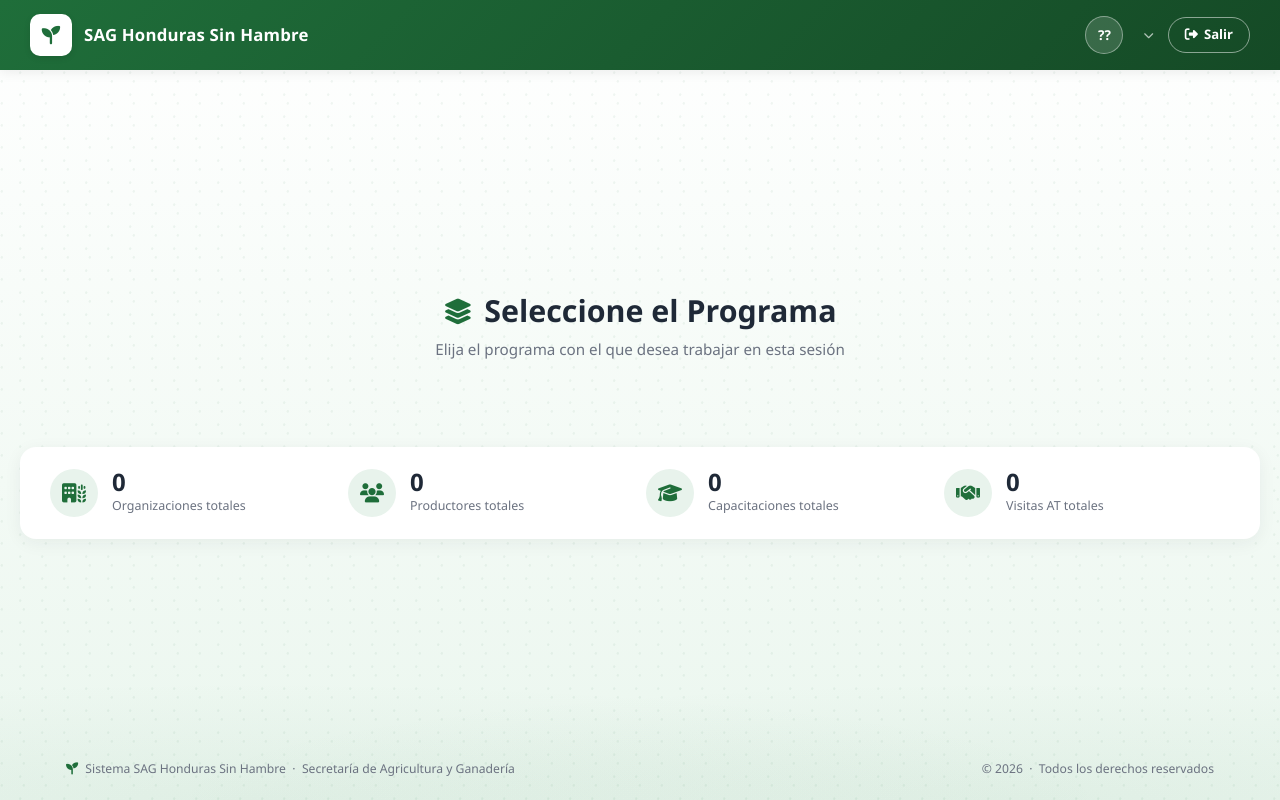
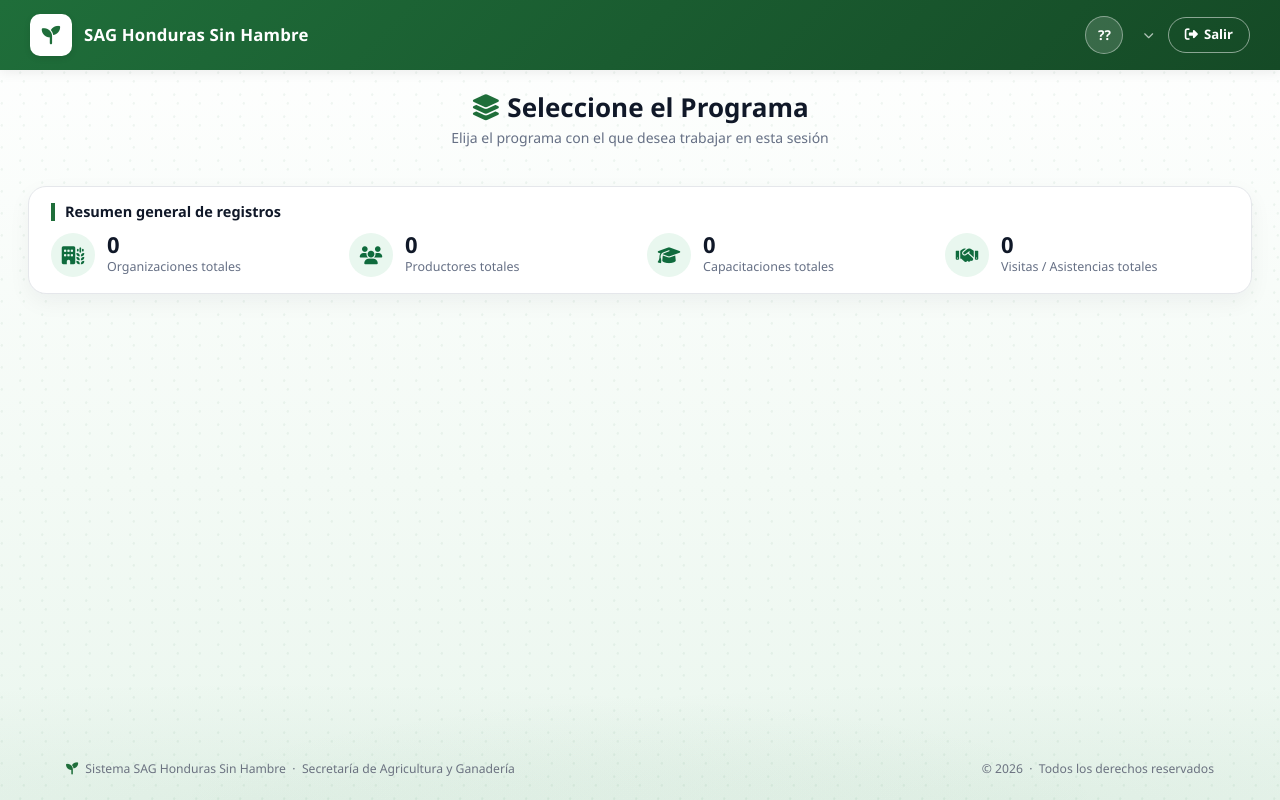
Before and after one commit to Marco2350/SAG_DEMO, a PHP site: page /sag_programas/app/views/programas/selector.php in a window 1280 px wide. Run offline with PHP 8.4, Linux system fonts and the light colour scheme; the template is opened without the code that fills it, so the values that code supplies are empty; some libraries are stand-ins or nearby versions.

Commit message:
style: compactar login y selector de programas para que entren en una sola vista sin scroll

```diff
--- a/app/views/programas/selector.php
+++ b/app/views/programas/selector.php
@@ -9,6 +9,7 @@
   <link rel="stylesheet" href="https://cdn.jsdelivr.net/npm/bootstrap@5.3.0/dist/css/bootstrap.min.css"/>
   <link rel="stylesheet" href="https://cdnjs.cloudflare.com/ajax/libs/font-awesome/6.4.0/css/all.min.css"/>
   <style>
+    /* Variables compartidas con el resto del sistema SAG */
     :root {
       --sag-green:        #1f6e3a;
       --sag-green-dark:   #154a26;
@@ -17,14 +18,6 @@
       --sag-text:         #1f2937;
       --sag-text-soft:    #6b7280;
       --sag-border:       #e5e7eb;
-
-      /* Programas */
-      --pipc:        #6F4E37;
-      --pipc-light:  #f7efe7;
-      --pipg:        #2563eb;
-      --pipg-light:  #eaf1ff;
-      --pipa:        #16a34a;
-      --pipa-light:  #e8f7ee;
     }
     * { box-sizing:border-box; margin:0; padding:0; }
     html, body { height:100%; }
@@ -93,126 +86,205 @@
     }
     .sel-logout:hover { background:#fff; color: var(--sag-green); border-color:#fff; }
 
-    /* ── Contenido principal ── */
-    .sel-content {
-      flex:1; display:flex; flex-direction:column;
-      align-items:center; justify-content:center;
-      padding: 50px 20px 30px;
-      position:relative; z-index:2;
+    /* ════════════════════════════════════════════════════════════ */
+    /*  Selector de programas (rediseño de visualización)            */
+    /* ════════════════════════════════════════════════════════════ */
+    .program-selector-wrapper {
+        max-width: 1500px;
+        margin: 0 auto;
+        padding: 22px 28px 16px;
+        position: relative;
+        z-index: 2;
+        flex: 1;
+        width: 100%;
     }
-
-    .sel-title {
-      text-align:center; margin-bottom:38px;
+    .selector-title {
+        text-align: center;
+        margin-bottom: 20px;
     }
-    .sel-title h1 {
-      color: var(--sag-text);
-      font-size:1.9rem; font-weight:700; margin-bottom:8px;
-      display:inline-flex; align-items:center; gap:12px;
+    .selector-title h1 {
+        font-size: 26px;
+        font-weight: 800;
+        color: #101828;
+        margin-bottom: 4px;
     }
-    .sel-title h1 .ico {
-      color: var(--sag-green); font-size:1.6rem;
+    .selector-title p {
+        font-size: 14px;
+        color: #667085;
     }
-    .sel-title p {
-      color: var(--sag-text-soft);
-      font-size:.95rem;
+    .program-grid {
+        display: grid;
+        grid-template-columns: repeat(4, minmax(240px, 1fr));
+        gap: 18px;
+        margin-bottom: 18px;
     }
-
-    /* ── Grid de programas ── */
-    .programas-grid {
-      display:grid; grid-template-columns: repeat(4, 1fr);
-      gap:22px; max-width:1440px; width:100%;
+    .program-card {
+        background: #ffffff;
+        border: 1px solid #e5e7eb;
+        border-radius: 18px;
+        overflow: hidden;
+        box-shadow: 0 8px 22px rgba(16, 24, 40, 0.06);
+        transition: all 0.25s ease;
+        cursor: pointer;
+        display: flex;
+        flex-direction: column;
     }
-    @media(max-width:1200px) { .programas-grid { grid-template-columns:1fr 1fr; max-width:720px; } }
-    @media(max-width:620px)  { .programas-grid { grid-template-columns:1fr; max-width:420px; } }
-
-    .prog-card {
-      background:#fff;
-      border-radius:18px;
-      overflow:hidden;
-      box-shadow: 0 6px 24px rgba(31,41,55,.08);
-      transition: transform .2s ease, box-shadow .2s ease;
-      cursor:pointer;
-      border:2px solid transparent;
-      display:flex; flex-direction:column;
+    .program-card:hover {
+        transform: translateY(-4px);
+        box-shadow: 0 14px 30px rgba(16, 24, 40, 0.11);
+        border-color: rgba(15, 81, 50, 0.25);
     }
-    .prog-card:hover {
-      transform: translateY(-4px);
-      box-shadow: 0 14px 36px rgba(31,41,55,.14);
+    .program-card.selected {
+        border-color: var(--sag-green);
+        box-shadow: 0 14px 30px rgba(31, 110, 58, 0.16);
     }
-    .prog-card.selected { border-color: var(--sag-green); }
-
-    .prog-header {
-      padding: 30px 22px 26px; text-align:center;
-      position:relative;
+    .program-card-header {
+        padding: 18px 22px 16px;
+        text-align: center;
     }
-    .prog-icon-wrap {
-      width:78px; height:78px; border-radius:50%;
-      display:flex; align-items:center; justify-content:center;
-      margin:0 auto 16px;
-      font-size:2rem;
+    .program-badge {
+        display: inline-block;
+        padding: 4px 12px;
+        border-radius: 12px;
+        font-size: 11px;
+        font-weight: 700;
+        margin-bottom: 12px;
+        letter-spacing: .2px;
     }
-    .prog-sigla {
-      font-size:1.55rem; font-weight:800;
-      letter-spacing:.5px; line-height:1;
-      margin-bottom:8px;
+    .program-icon {
+        width: 66px;
+        height: 66px;
+        border-radius: 50%;
+        margin: 0 auto 12px;
+        display: flex;
+        align-items: center;
+        justify-content: center;
+        font-size: 26px;
     }
-    .prog-nombre {
-      font-size:.82rem;
-      color: var(--sag-text-soft);
-      line-height:1.45;
-      padding:0 6px;
+    .program-code {
+        font-size: 24px;
+        font-weight: 900;
+        letter-spacing: .8px;
+        margin-bottom: 6px;
+        line-height: 1;
     }
-
-    .prog-stats {
-      padding:18px 22px 20px;
-      border-top:1px solid #f0f0f0;
-      display:grid; grid-template-columns:1fr 1fr;
-      gap:14px 16px;
+    .program-description {
+        font-size: 12.5px;
+        color: #475467;
+        line-height: 1.4;
+        min-height: 36px;
     }
-    .prog-stat { text-align:center; }
-    .prog-stat .val { font-size:1.5rem; font-weight:800; line-height:1; }
-    .prog-stat .lbl {
-      font-size:.72rem; color: var(--sag-text-soft);
-      margin-top:4px; display:flex; align-items:center;
-      justify-content:center; gap:4px;
+    .program-stats {
+        border-top: 1px solid #eaecf0;
+        padding: 14px 22px 12px;
+        display: grid;
+        grid-template-columns: repeat(2, 1fr);
+        gap: 12px 10px;
     }
-    .prog-stat .lbl i { font-size:.7rem; }
-
-    .prog-btn {
-      display:flex; align-items:center; justify-content:center; gap:8px;
-      width:100%; padding:14px;
-      font-size:.95rem; font-weight:700;
-      color:#fff; border:none; cursor:pointer;
-      transition: filter .2s;
-      letter-spacing:.3px;
-      margin-top:auto;
+    .stat-item {
+        text-align: center;
     }
-    .prog-btn:hover { filter:brightness(.92); }
-    .prog-btn i { font-size:.9rem; }
-
-    /* ── Footer totales ── */
-    .sel-footer {
-      max-width:1440px; width:100%; margin-top:32px;
-      background:#fff; border-radius:16px;
-      padding:22px 30px;
-      display:grid; grid-template-columns:repeat(4,1fr);
-      gap:12px; text-align:left;
-      box-shadow: 0 4px 18px rgba(31,41,55,.06);
+    .stat-value {
+        font-size: 20px;
+        font-weight: 900;
+        line-height: 1;
     }
-    @media(max-width:760px) { .sel-footer { grid-template-columns:1fr 1fr; } }
-
-    .sf-item {
-      display:flex; align-items:center; gap:14px;
+    .stat-label {
+        font-size: 11.5px;
+        color: #667085;
+        margin-top: 4px;
+        display: flex;
+        align-items: center;
+        justify-content: center;
+        gap: 4px;
     }
-    .sf-icon {
-      width:48px; height:48px; border-radius:50%;
-      background: var(--sag-green-soft);
-      color: var(--sag-green);
-      display:flex; align-items:center; justify-content:center;
-      font-size:1.2rem; flex-shrink:0;
+    .stat-label i { font-size: .7rem; }
+    .program-button {
+        display: block;
+        width: calc(100% - 24px);
+        margin: 6px 12px 12px;
+        padding: 11px 14px;
+        border-radius: 10px;
+        border: none;
+        color: #ffffff;
+        font-size: 14px;
+        font-weight: 800;
+        text-align: center;
+        text-decoration: none;
+        transition: all 0.2s ease;
+        cursor: pointer;
+        margin-top: auto;
     }
-    .sf-val { font-size:1.5rem; font-weight:800; color:var(--sag-text); line-height:1; }
-    .sf-lbl { font-size:.78rem; color:var(--sag-text-soft); margin-top:3px; }
+    .program-button:hover {
+        filter: brightness(0.95);
+        transform: translateY(-1px);
+    }
+    .summary-panel {
+        background: #ffffff;
+        border-radius: 18px;
+        border: 1px solid #e5e7eb;
+        padding: 16px 22px;
+        box-shadow: 0 8px 22px rgba(16, 24, 40, 0.05);
+    }
+    .summary-title {
+        font-size: 14.5px;
+        font-weight: 700;
+        color: #101828;
+        margin-bottom: 12px;
+        padding-left: 10px;
+        border-left: 4px solid var(--sag-green);
+        line-height: 1.2;
+    }
+    .summary-grid {
+        display: grid;
+        grid-template-columns: repeat(4, 1fr);
+        gap: 14px;
+    }
+    .summary-item {
+        display: flex;
+        align-items: center;
+        gap: 12px;
+    }
+    .summary-icon {
+        width: 44px;
+        height: 44px;
+        border-radius: 50%;
+        background: #e9f7ef;
+        color: #0f6b3d;
+        display: flex;
+        align-items: center;
+        justify-content: center;
+        font-size: 18px;
+        flex-shrink: 0;
+    }
+    .summary-value {
+        font-size: 22px;
+        font-weight: 900;
+        color: #101828;
+        line-height: 1;
+    }
+    .summary-label {
+        font-size: 12.5px;
+        color: #667085;
+        margin-top: 3px;
+    }
+    @media (max-width: 1200px) {
+        .program-grid {
+            grid-template-columns: repeat(2, 1fr);
+        }
+        .summary-grid {
+            grid-template-columns: repeat(2, 1fr);
+        }
+    }
+    @media (max-width: 700px) {
+        .program-grid,
+        .summary-grid {
+            grid-template-columns: 1fr;
+        }
+        .program-selector-wrapper {
+            padding: 28px 16px;
+        }
+    }
 
     /* ── Page footer ── */
     .sel-pagefooter {
@@ -259,66 +331,81 @@
 </div>
 
 <!-- Contenido -->
-<div class="sel-content">
+<div class="program-selector-wrapper">
 
-  <div class="sel-title">
-    <h1><i class="fas fa-layer-group ico"></i> Seleccione el Programa</h1>
+  <div class="selector-title">
+    <h1><i class="fas fa-layer-group" style="color:var(--sag-green);"></i> Seleccione el Programa</h1>
     <p>Elija el programa con el que desea trabajar en esta sesión</p>
   </div>
 
   <!-- Grid de programas -->
-  <div class="programas-grid">
+  <?php
+  // Etiqueta corta descriptiva por programa (badge superior de la card)
+  $badges = [
+      'pipc'  => 'Incentivos Café',
+      'pipg'  => 'Incentivos ganaderos',
+      'pipa'  => 'Incentivos agrícola',
+      'fprog' => 'Fortalecimiento 2026',
+  ];
+  ?>
+  <div class="program-grid">
     <?php foreach ($programas as $key => $prog):
       $s = $stats[$key] ?? ['orgs'=>0,'benes'=>0,'caps'=>0,'at'=>0];
+      $badgeText = $badges[$key] ?? '';
     ?>
-    <div class="prog-card" onclick="seleccionar('<?= $key ?>')">
-      <div class="prog-header" style="background: linear-gradient(160deg, <?= $prog['color_light'] ?> 0%, #ffffff 90%);">
-        <div class="prog-icon-wrap" style="background: <?= $prog['color'] ?>22;">
+    <div class="program-card" onclick="seleccionar('<?= $key ?>')">
+      <div class="program-card-header" style="background: linear-gradient(160deg, <?= $prog['color_light'] ?> 0%, #ffffff 90%);">
+        <?php if ($badgeText !== ''): ?>
+        <div class="program-badge" style="background: <?= $prog['color_light'] ?>; color:<?= $prog['color'] ?>;">
+          <?= htmlspecialchars($badgeText) ?>
+        </div>
+        <?php endif; ?>
+        <div class="program-icon" style="background: <?= $prog['color_light'] ?>;">
           <?= progIconHtml($prog) ?>
         </div>
-        <div class="prog-sigla" style="color:<?= $prog['color'] ?>;"><?= $prog['sigla'] ?></div>
-        <div class="prog-nombre"><?= htmlspecialchars($prog['nombre']) ?></div>
+        <div class="program-code" style="color:<?= $prog['color'] ?>;"><?= $prog['sigla'] ?></div>
+        <div class="program-description"><?= htmlspecialchars($prog['nombre']) ?></div>
       </div>
 
-      <div class="prog-stats">
+      <div class="program-stats">
         <?php if (($s['tipo'] ?? 'pip') === 'fprog'): ?>
-        <div class="prog-stat">
-          <div class="val" style="color:<?= $prog['color'] ?>;"><?= number_format($s['total']) ?></div>
-          <div class="lbl"><i class="fas fa-list-check"></i>Acciones</div>
+        <div class="stat-item">
+          <div class="stat-value" style="color:<?= $prog['color'] ?>;"><?= number_format($s['total']) ?></div>
+          <div class="stat-label"><i class="fas fa-list-check"></i>Acciones</div>
         </div>
-        <div class="prog-stat">
-          <div class="val" style="color:<?= $prog['color'] ?>;"><?= number_format($s['planificado']) ?></div>
-          <div class="lbl"><i class="fas fa-clock"></i>Planificadas</div>
+        <div class="stat-item">
+          <div class="stat-value" style="color:<?= $prog['color'] ?>;"><?= number_format($s['planificado']) ?></div>
+          <div class="stat-label"><i class="fas fa-clock"></i>Planificadas</div>
         </div>
-        <div class="prog-stat">
-          <div class="val" style="color:<?= $prog['color'] ?>;"><?= number_format($s['ejecucion']) ?></div>
-          <div class="lbl"><i class="fas fa-spinner"></i>En Ejecución</div>
+        <div class="stat-item">
+          <div class="stat-value" style="color:<?= $prog['color'] ?>;"><?= number_format($s['ejecucion']) ?></div>
+          <div class="stat-label"><i class="fas fa-spinner"></i>En Ejecución</div>
         </div>
-        <div class="prog-stat">
-          <div class="val" style="color:<?= $prog['color'] ?>;"><?= number_format($s['completado']) ?></div>
-          <div class="lbl"><i class="fas fa-circle-check"></i>Completadas</div>
+        <div class="stat-item">
+          <div class="stat-value" style="color:<?= $prog['color'] ?>;"><?= number_format($s['completado']) ?></div>
+          <div class="stat-label"><i class="fas fa-circle-check"></i>Completadas</div>
         </div>
         <?php else: ?>
-        <div class="prog-stat">
-          <div class="val" style="color:<?= $prog['color'] ?>;"><?= number_format($s['orgs']) ?></div>
-          <div class="lbl"><i class="fas fa-building-wheat"></i>Organizaciones</div>
+        <div class="stat-item">
+          <div class="stat-value" style="color:<?= $prog['color'] ?>;"><?= number_format($s['orgs']) ?></div>
+          <div class="stat-label"><i class="fas fa-building-wheat"></i>Organizaciones</div>
         </div>
-        <div class="prog-stat">
-          <div class="val" style="color:<?= $prog['color'] ?>;"><?= number_format($s['benes']) ?></div>
-          <div class="lbl"><i class="fas fa-users"></i>Productores</div>
+        <div class="stat-item">
+          <div class="stat-value" style="color:<?= $prog['color'] ?>;"><?= number_format($s['benes']) ?></div>
+          <div class="stat-label"><i class="fas fa-users"></i>Productores</div>
         </div>
-        <div class="prog-stat">
-          <div class="val" style="color:<?= $prog['color'] ?>;"><?= number_format($s['caps']) ?></div>
-          <div class="lbl"><i class="fas fa-graduation-cap"></i>Capacitaciones</div>
+        <div class="stat-item">
+          <div class="stat-value" style="color:<?= $prog['color'] ?>;"><?= number_format($s['caps']) ?></div>
+          <div class="stat-label"><i class="fas fa-graduation-cap"></i>Capacitaciones</div>
         </div>
-        <div class="prog-stat">
-          <div class="val" style="color:<?= $prog['color'] ?>;"><?= number_format($s['at']) ?></div>
-          <div class="lbl"><i class="fas fa-handshake"></i>Asistencias</div>
+        <div class="stat-item">
+          <div class="stat-value" style="color:<?= $prog['color'] ?>;"><?= number_format($s['at']) ?></div>
+          <div class="stat-label"><i class="fas fa-handshake"></i>Asistencias</div>
         </div>
         <?php endif; ?>
       </div>
 
-      <button class="prog-btn" style="background:<?= $prog['color'] ?>;">
+      <button class="program-button" style="background:<?= $prog['color'] ?>;">
         <i class="fas fa-arrow-right-to-bracket"></i>
         Ingresar a <?= $prog['sigla'] ?>
       </button>
@@ -333,38 +420,41 @@
   $totCaps  = array_sum(array_map(fn($s) => $s['caps']  ?? 0, $stats));
   $totAT    = array_sum(array_map(fn($s) => $s['at']    ?? 0, $stats));
   ?>
-  <div class="sel-footer">
-    <div class="sf-item">
-      <div class="sf-icon"><i class="fas fa-building-wheat"></i></div>
+  <div class="summary-panel">
+    <div class="summary-title">Resumen general de registros</div>
+    <div class="summary-grid">
+      <div class="summary-item">
+        <div class="summary-icon"><i class="fas fa-building-wheat"></i></div>
         <div>
-        <div class="sf-val"><?= number_format($totOrgs) ?></div>
-        <div class="sf-lbl">Organizaciones totales</div>
+          <div class="summary-value"><?= number_format($totOrgs) ?></div>
+          <div class="summary-label">Organizaciones totales</div>
         </div>
       </div>
-    <div class="sf-item">
-      <div class="sf-icon"><i class="fas fa-users"></i></div>
+      <div class="summary-item">
+        <div class="summary-icon"><i class="fas fa-users"></i></div>
         <div>
-        <div class="sf-val"><?= number_format($totBenes) ?></div>
-        <div class="sf-lbl">Productores totales</div>
+          <div class="summary-value"><?= number_format($totBenes) ?></div>
+          <div class="summary-label">Productores totales</div>
         </div>
       </div>
-    <div class="sf-item">
-      <div class="sf-icon"><i class="fas fa-graduation-cap"></i></div>
+      <div class="summary-item">
+        <div class="summary-icon"><i class="fas fa-graduation-cap"></i></div>
         <div>
-        <div class="sf-val"><?= number_format($totCaps) ?></div>
-        <div class="sf-lbl">Capacitaciones totales</div>
+          <div class="summary-value"><?= number_format($totCaps) ?></div>
+          <div class="summary-label">Capacitaciones totales</div>
         </div>
       </div>
-    <div class="sf-item">
-      <div class="sf-icon"><i class="fas fa-handshake"></i></div>
+      <div class="summary-item">
+        <div class="summary-icon"><i class="fas fa-handshake"></i></div>
         <div>
-        <div class="sf-val"><?= number_format($totAT) ?></div>
-        <div class="sf-lbl">Visitas AT totales</div>
+          <div class="summary-value"><?= number_format($totAT) ?></div>
+          <div class="summary-label">Visitas / Asistencias totales</div>
+        </div>
       </div>
     </div>
   </div>
 
-</div><!-- /sel-content -->
+</div><!-- /program-selector-wrapper -->
 
 <!-- Page footer -->
 <div class="sel-pagefooter">
@@ -386,7 +476,7 @@ const BASE_URL = '<?= BASE_URL ?>';
 const CSRF_TOKEN = document.querySelector('meta[name="csrf-token"]').content;
 
 function seleccionar(id) {
-  document.querySelectorAll('.prog-card').forEach(c => c.classList.remove('selected'));
+  document.querySelectorAll('.program-card').forEach(c => c.classList.remove('selected'));
   event.currentTarget.classList.add('selected');
 
   fetch(BASE_URL + '/programas/seleccionar', {
```
Also changed, not shown: app/views/auth/login.php (+46 -46 lines). Lines whose indentation alone changed are shown as unchanged.
